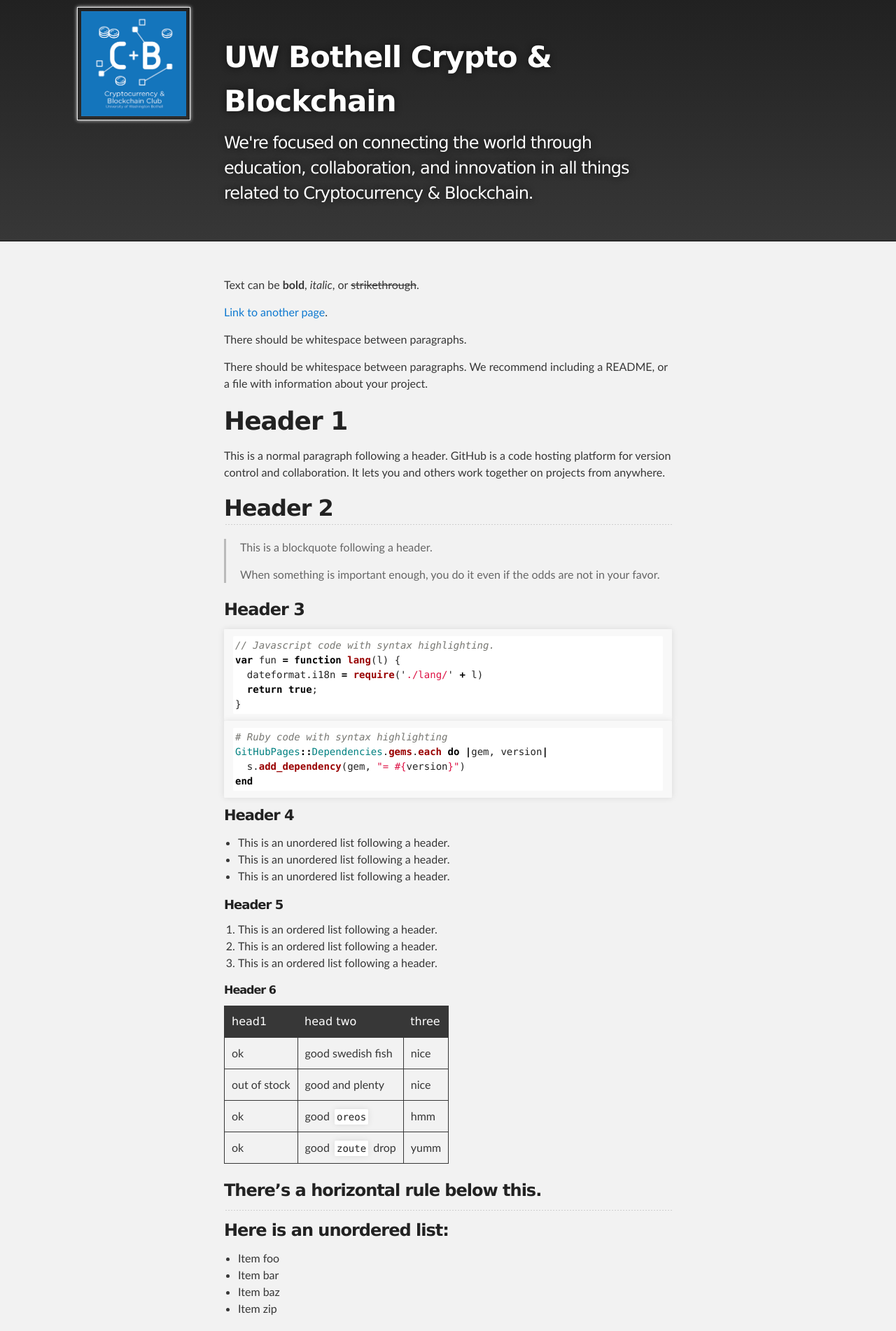
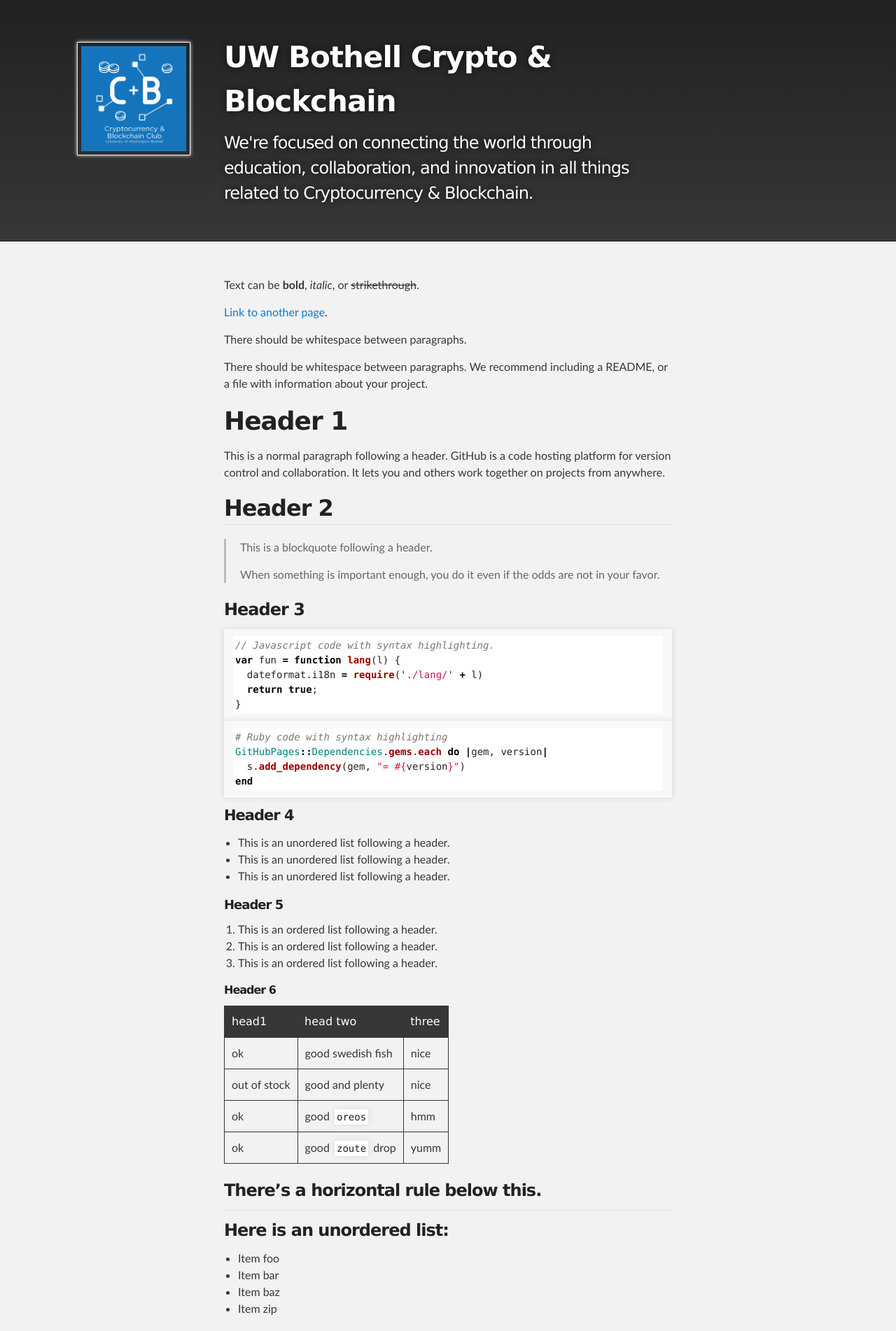
Before and after one commit to satrask/satrask-webtest-repo.github.io, a Jekyll site: the page built from index.md, in a window 1280 px wide. Shown: the top 1902 px of the page at 70% size. Built offline with Jekyll 4.4.1, drawn with Linux system fonts in a browser that asks for light colours.

Commit message:
Update jekyll-theme-slate.scss

```diff
--- a/_sass/jekyll-theme-slate.scss
+++ b/_sass/jekyll-theme-slate.scss
@@ -257,7 +257,7 @@ Full-Width Styles
 .banner
 {
   position: absolute;
-  top: 0px;
+  top: 50px;
   left: -200px;
   width: 150px;
   height: 150px;
```
